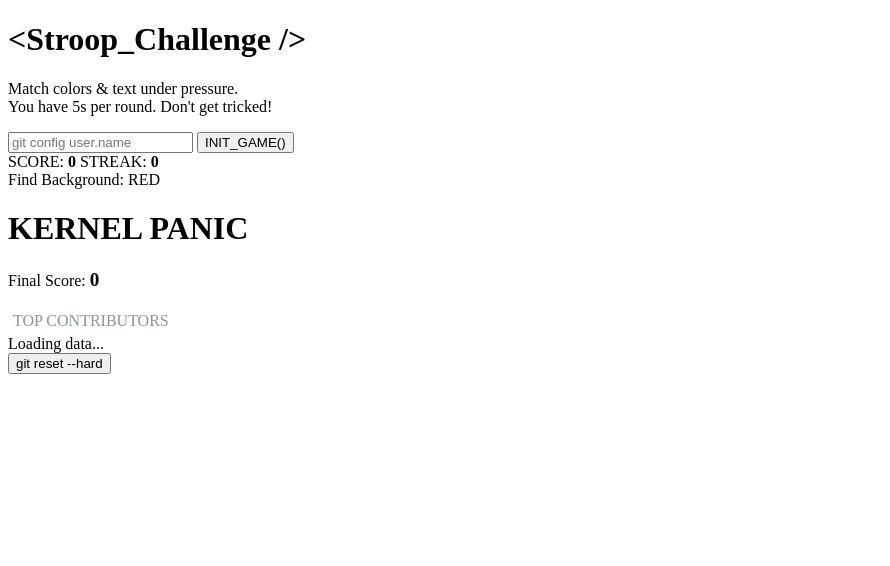
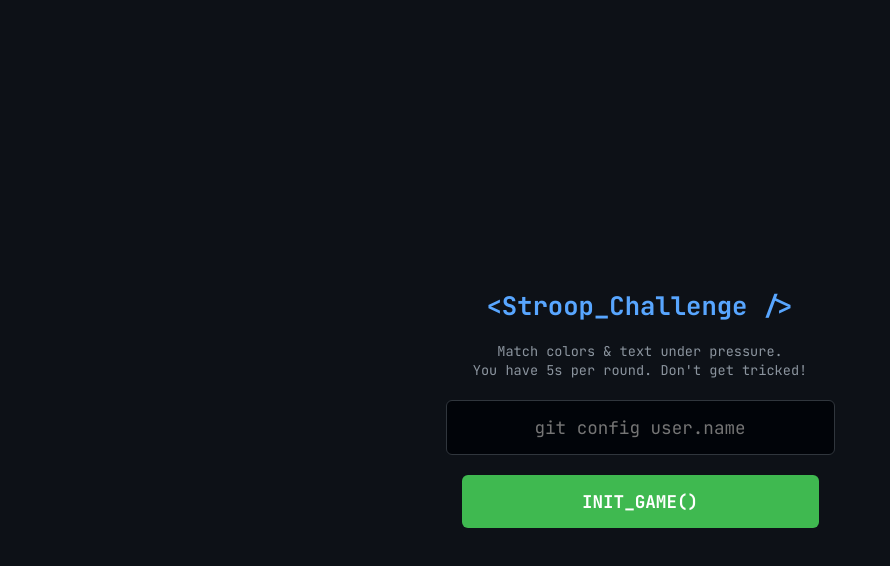
Before and after one commit to MARIAMMUDASIRU/card-color-game, a plain HTML site: page index.html in a window 1280 px wide. Shown: the whole page, without its empty margins (0-890 px from the left). Drawn offline with Linux system fonts and the light colour scheme.

Commit message:
add css link

```diff
--- a/index.html
+++ b/index.html
@@ -11,7 +11,7 @@
       href="https://fonts.googleapis.com/css2?family=JetBrains+Mono:wght@400;700&display=swap"
       rel="stylesheet"
     />
-    <style></style>
+    <link rel="stylesheet" href="css/styles.css" />
   </head>
   <body>
     <!-- SCREEN 1: LOGIN -->
```
